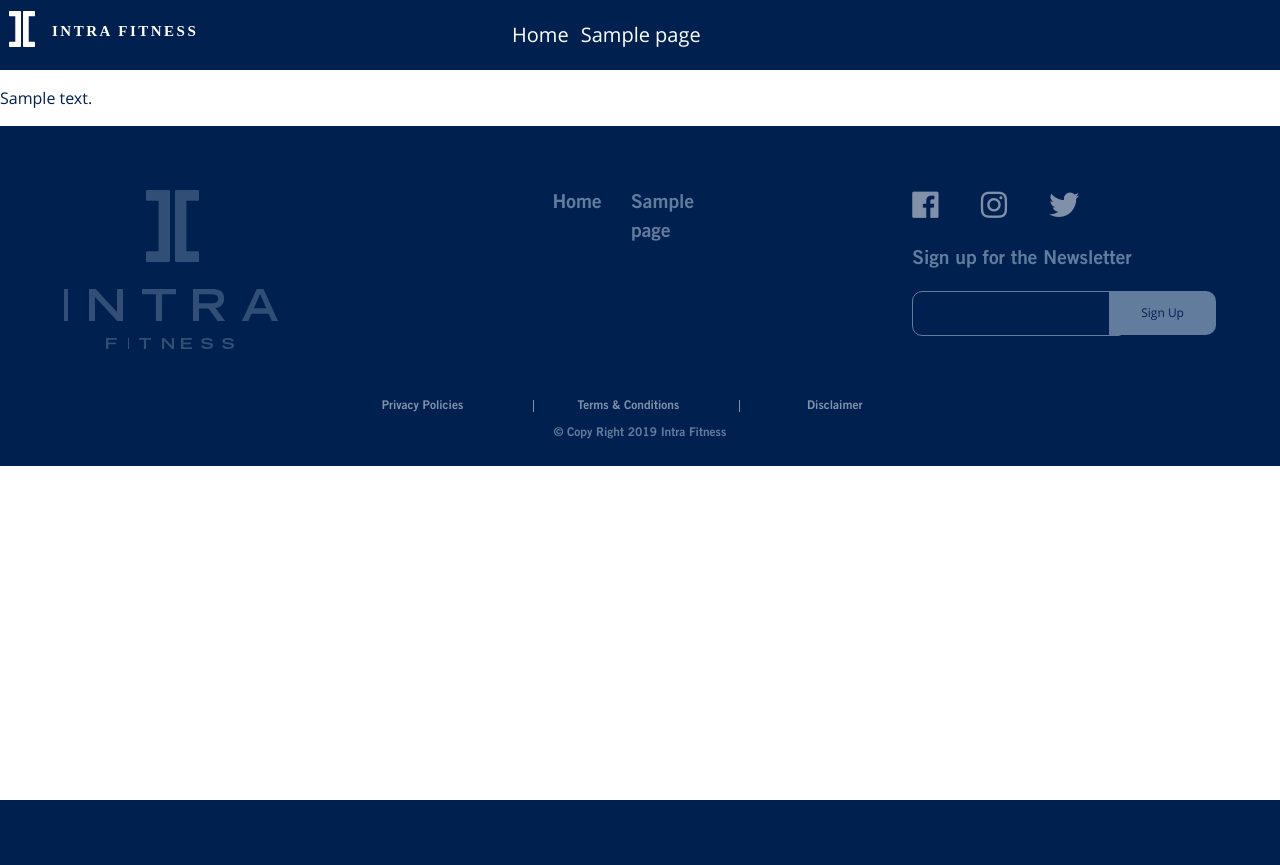
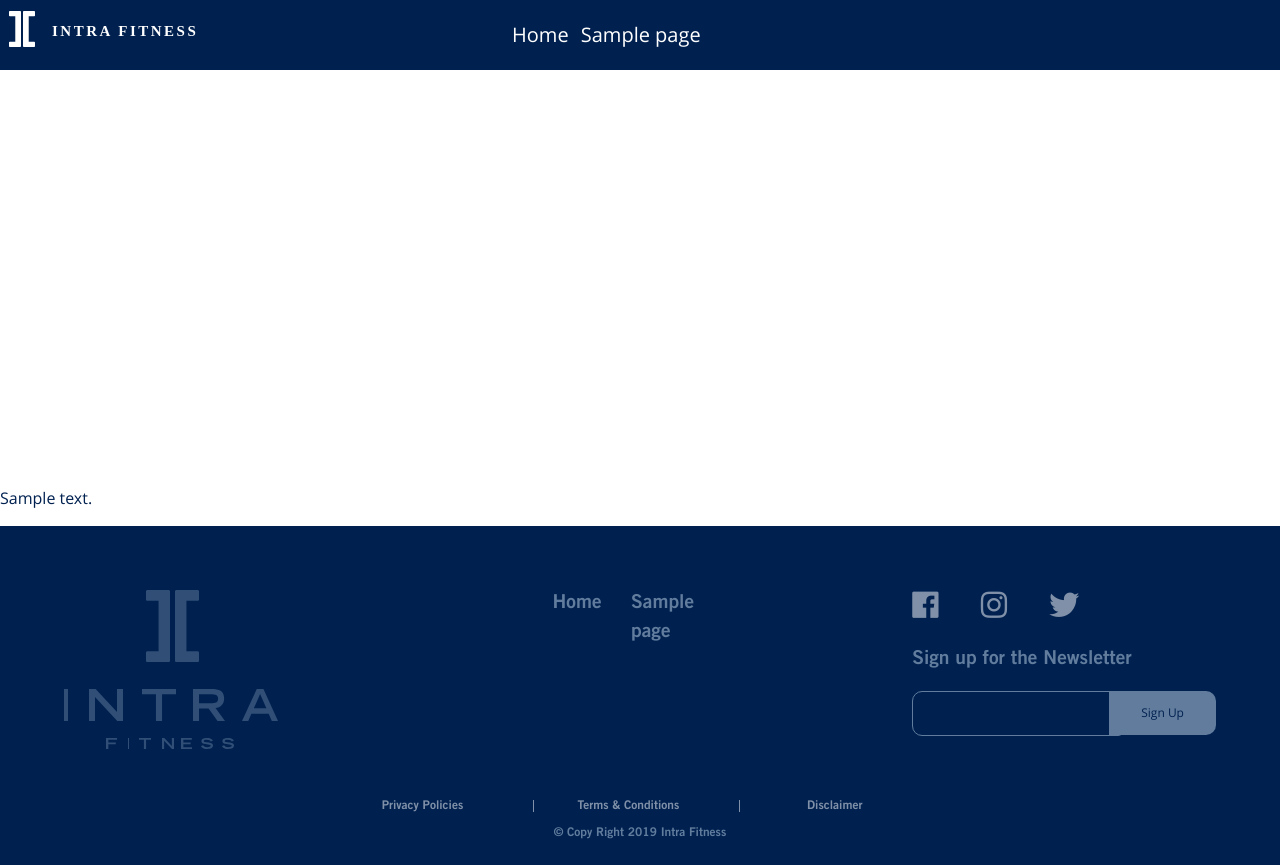
Before and after one commit to jeremiahaguirre/fitness-winter-2019, a WordPress theme: template themes/intrafitness/page.php in a window 1280 px wide. Shown: the top 865 px of the page. Before the commit the page ends 800 px from the top, so only its background shows below. Run offline with PHP 8.4 and a stand-in for WordPress, Linux system fonts and the light colour scheme; the site name, menu and one post (Sample post) are stand-ins, and other content is empty; style sheets or scripts are compiled from the project's sources; some libraries are stand-ins or nearby versions; some web fonts are replaced.

Commit message:
Add featured image to Contact page (content-page.php & _content.scss)

```diff
--- a/themes/intrafitness/sass/_content.scss
+++ b/themes/intrafitness/sass/_content.scss
@@ -32,6 +32,14 @@
   margin: 0 0 $base__space-unit;
 }
 
+.featured-image {
+  height: 400px;
+  background-position-x: center;
+  background-attachment: fixed;
+  background-repeat: no-repeat;
+  background-size: cover;
+}
+
 /* Asides */
 
 .blog .format-aside .entry-title,
--- a/themes/intrafitness/template-parts/content-page.php
+++ b/themes/intrafitness/template-parts/content-page.php
@@ -8,10 +8,7 @@
 ?>
 
 <article id="post-<?php the_ID(); ?>" <?php post_class(); ?>>
- <?php
-echo get_the_post_thumbnail();
-?>
-
+    <div class="featured-image" style="background-image:url(<?php echo get_the_post_thumbnail_url(); ?>)"></div>
     <div class="entry-content">
         <?php the_content(); ?>
         <?php
```
